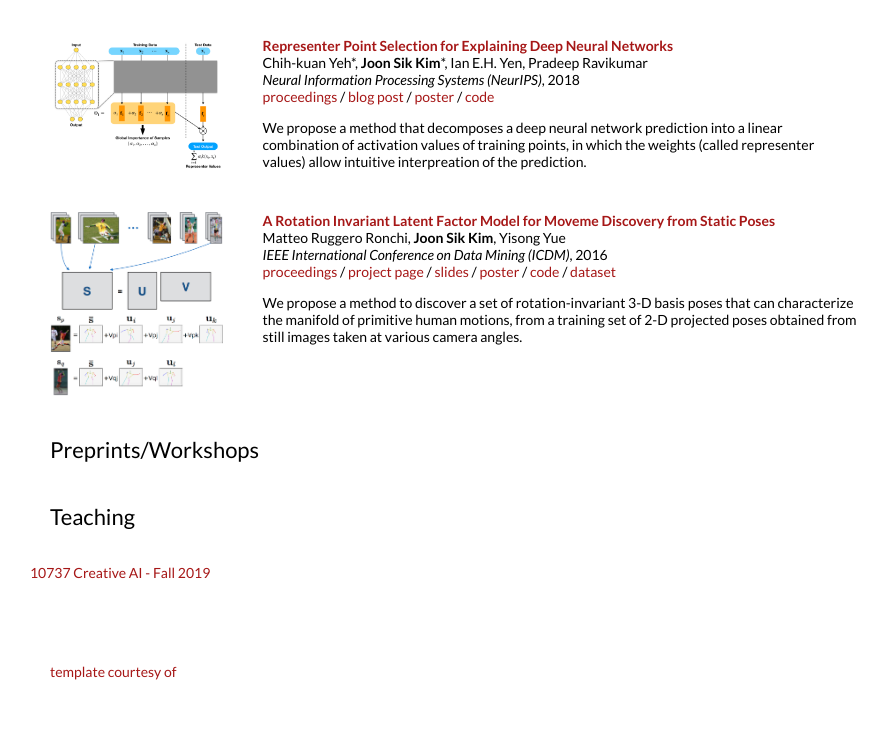
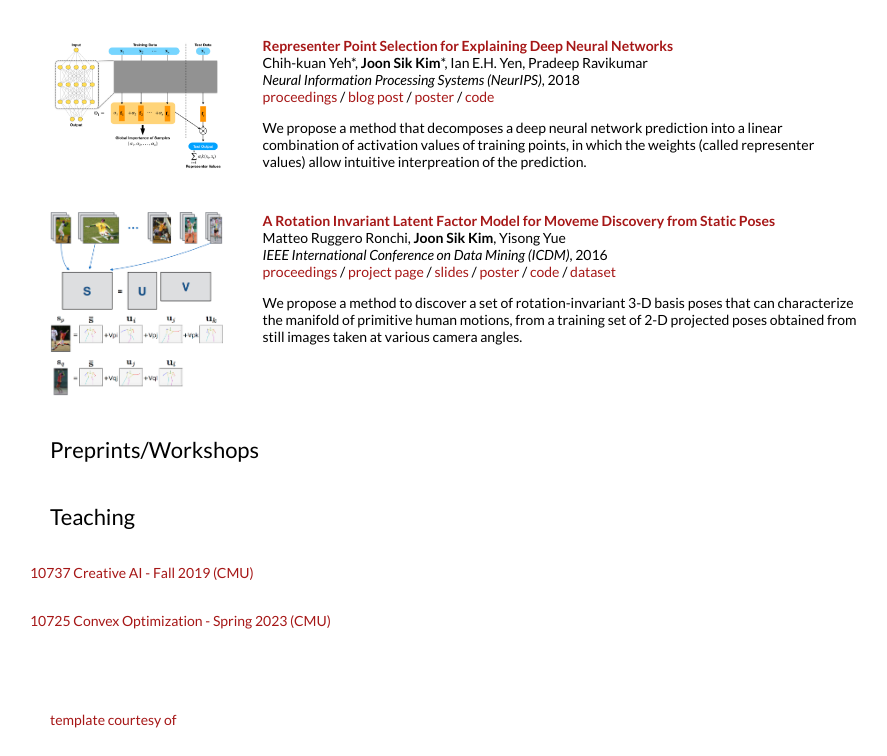
Before and after one commit to wnstlr/wnstlr.github.io, a plain HTML site: page index.html in a window 1280 px wide. Shown: the part 1565-2321 px from the top of the page, without its empty margins (185-1072 px from the left). Before the commit the page ends 2273 px from the top, so only its background shows below. Drawn offline with Linux system fonts and the light colour scheme.

Commit message:
ta info added

```diff
--- a/index.html
+++ b/index.html
@@ -319,8 +319,16 @@
       <table width="75%" align="center" border="0" cellpadding="20">
       <tr>
         <p>
-          <a href="http://kangeunsu.com/creativeai19f/">
-          10737 Creative AI - Fall 2019
+          <a href="">
+          10737 Creative AI - Fall 2019 (CMU)
+          </a>
+          <br><br>
+        </p>
+      </tr>
+      <tr>
+        <p>
+          <a href="https://www.stat.cmu.edu/~siva/teaching/725/">
+          10725 Convex Optimization - Spring 2023 (CMU)
           </a>
           <br><br>
         </p>
```
